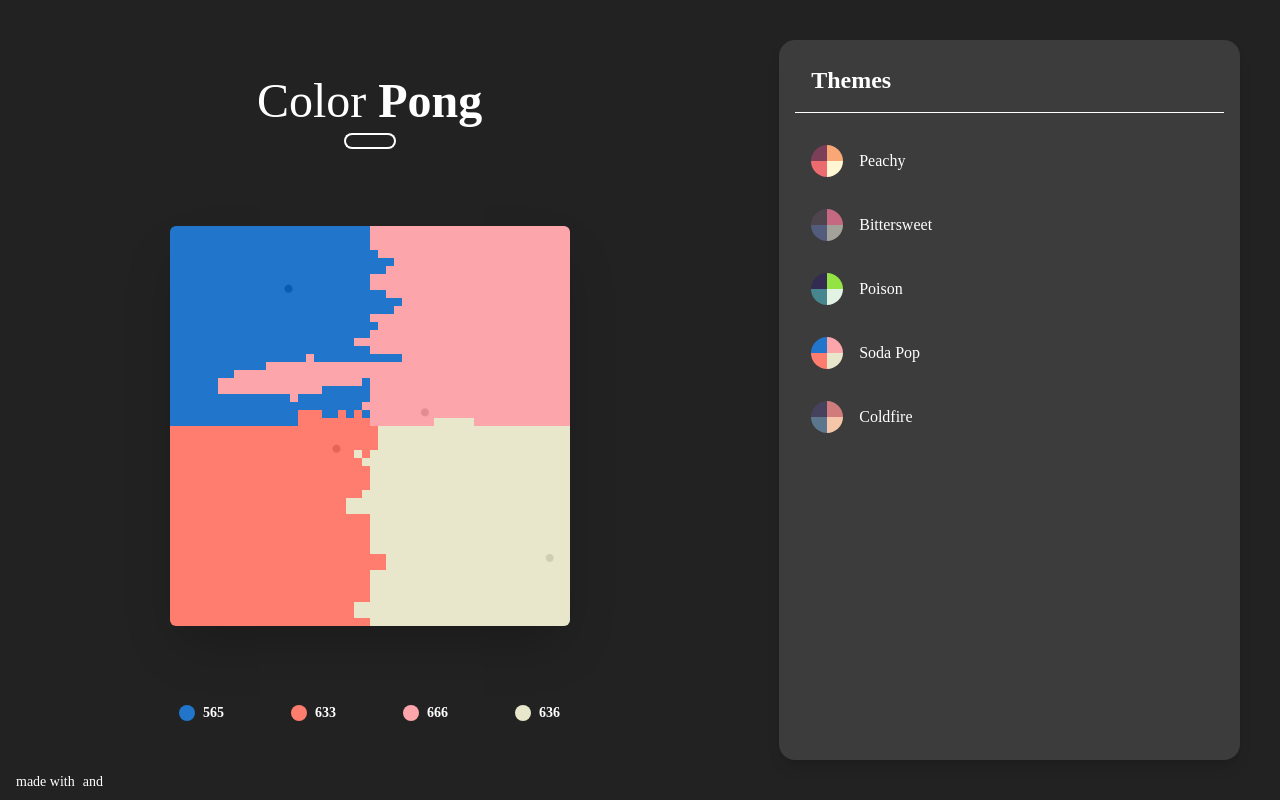
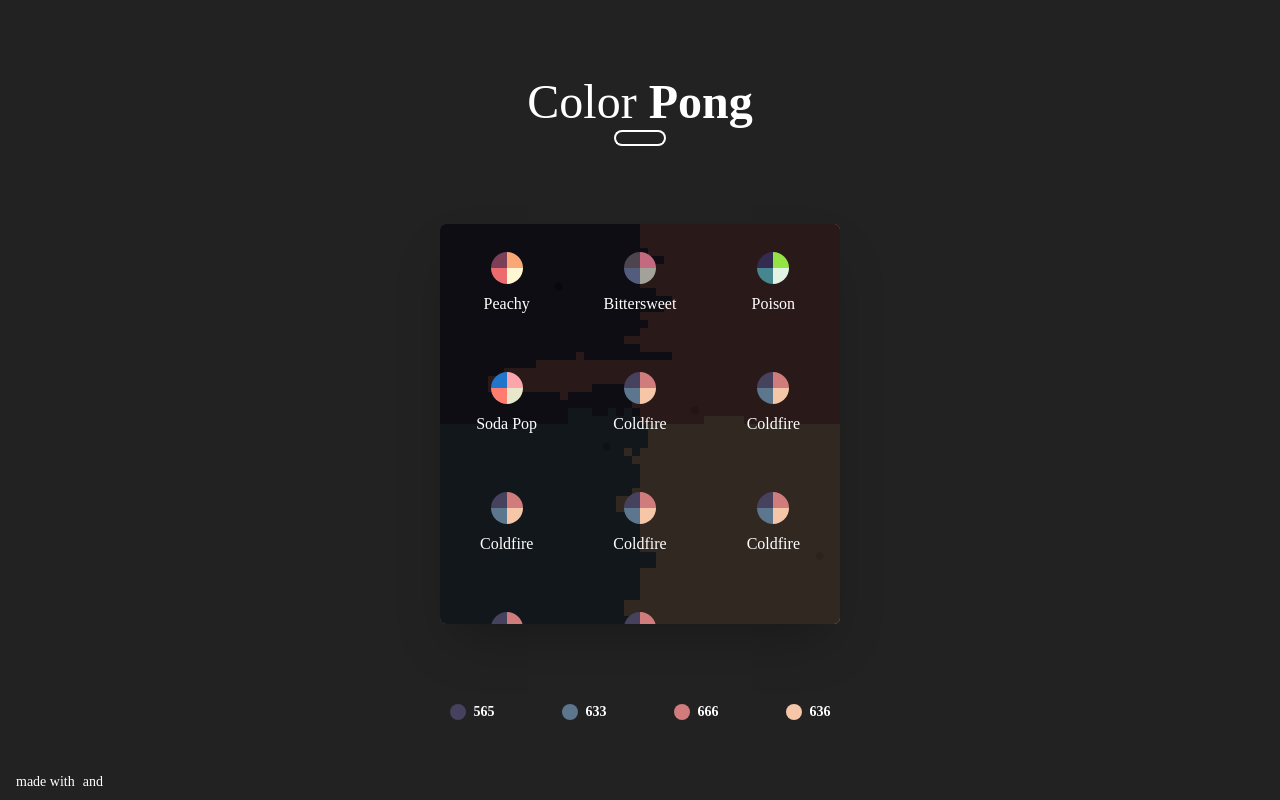
Before and after one commit to deltea/color-pong, a SvelteKit app: page / in a window 1280 px wide. Both pictures are taken after a click on the button 639 px from the left and 141 px from the top of the page. Built offline with nearby package versions, Linux system fonts and the light colour scheme.

Commit message:
👍 better theme select

```diff
--- a/src/lib/palettes.ts
+++ b/src/lib/palettes.ts
@@ -24,4 +24,29 @@ export const palettes: Palette[] = [
     value: "Coldfire",
     colors: ["#46425e", "#5b768d", "#d17c7c", "#f6c6a8"]
   },
+  {
+    value: "Coldfire",
+    colors: ["#46425e", "#5b768d", "#d17c7c", "#f6c6a8"]
+  },
+  {
+    value: "Coldfire",
+    colors: ["#46425e", "#5b768d", "#d17c7c", "#f6c6a8"]
+  },
+  {
+    value: "Coldfire",
+    colors: ["#46425e", "#5b768d", "#d17c7c", "#f6c6a8"]
+  },
+  {
+    value: "Coldfire",
+    colors: ["#46425e", "#5b768d", "#d17c7c", "#f6c6a8"]
+  },
+  {
+    value: "Coldfire",
+    colors: ["#46425e", "#5b768d", "#d17c7c", "#f6c6a8"]
+  },
+  {
+    value: "Coldfire",
+    colors: ["#46425e", "#5b768d", "#d17c7c", "#f6c6a8"]
+  },
+
 ];
--- a/src/routes/+page.svelte
+++ b/src/routes/+page.svelte
@@ -13,7 +13,7 @@
   let scores = [0, 0, 0, 0];
   let paletteIndex = 0;
   let palette: Palette = palettes[paletteIndex];
-  let panelOpen = false;
+  let themesOpen = false;
 
   let balls: Ball[];
   let squares: string[][] = [[]];
@@ -116,7 +116,7 @@
     ];
 
     setPalette(Math.floor(Math.random() * palettes.length));
-    canvas.onclick = () => panelOpen = !panelOpen;
+    canvas.onclick = () => themesOpen = !themesOpen;
 
     // Populate squares
     for (let i = 0; i < numSquaresX; i++) {
@@ -222,7 +222,7 @@
   class="bg-background h-screen textwhite text-white flex w-full items-center font-sans relative"
 >
   <div class="flex flex-col items-center justify-evenly h-full flex-grow">
-    <div class="flex flex-col items-center gap-2">
+    <div class="flex flex-col items-center gap-1">
       <h1 class="text-5xl font-light">
         Color <b class="font-extrabold">Pong</b>
       </h1>
@@ -237,7 +237,7 @@
         </a>
 
         <button
-          on:click={() => (panelOpen = !panelOpen)}
+          on:click={() => (themesOpen = !themesOpen)}
           class="flex justify-center h-full items-center border-y-2 border-white hover:bg-white hover:text-background duration-150 py-1.5 px-2"
         >
           <iconify-icon icon="mingcute:palette-fill" class="text-lg"></iconify-icon>
@@ -251,7 +251,7 @@
       </div>
     </div>
 
-    <div class="size-[25rem]">
+    <div class="size-[25rem] relative">
       <canvas
         bind:this={canvas}
         id="canvas"
@@ -259,6 +259,32 @@
         width="500"
         height="500"
       ></canvas>
+
+      {#if themesOpen}
+        <div
+          class="absolute left-0 top-0 w-full h-full rounded-md bg-black/80 grid grid-cols-3 overflow-auto no-scrollbar"
+          transition:fade={{ duration: 150 }}
+        >
+          {#each palettes as p, i}
+            <button
+              on:click={() => {
+                setPalette(i);
+                themesOpen = false;
+              }}
+              class="flex flex-col items-center justify-center gap-2 h-[7.5rem] duration-75 hover:scale-110 active:scale-100"
+            >
+              <div class="size-8 grid grid-rows-2 grid-cols-2">
+                <div class="rounded-tl-full" style:background={p.colors[0]}></div>
+                <div class="rounded-tr-full" style:background={p.colors[2]}></div>
+                <div class="rounded-bl-full" style:background={p.colors[1]}></div>
+                <div class="rounded-br-full" style:background={p.colors[3]}></div>
+              </div>
+
+              <h3>{p.value}</h3>
+            </button>
+          {/each}
+        </div>
+      {/if}
     </div>
 
     <div class="flex items-center justify-center text-sm">
@@ -281,7 +307,7 @@
     </div>
   </div>
 
-  {#if panelOpen}
+  <!-- {#if themesOpen}
     <div
       transition:slide={{ duration: 300, axis: "x" }}
       class="p-10 h-full"
@@ -290,7 +316,7 @@
         <div class="flex justify-between items-center text-2xl pb-4 border-b-[1.5px] border-b-white">
           <h2 class="font-semibold ml-4">Themes</h2>
           <button
-            on:click={() => (panelOpen = false)}
+            on:click={() => (themesOpen = false)}
             class="flex items-center mr-4"
           >
             <iconify-icon icon="material-symbols:close-rounded" class="text-3xl"></iconify-icon>
@@ -323,7 +349,7 @@
         </div>
       </div>
     </div>
-  {/if}
+  {/if} -->
 
   <footer class="absolute flex bottom-2 left-4 text-sm gap-1">
     made with
```
